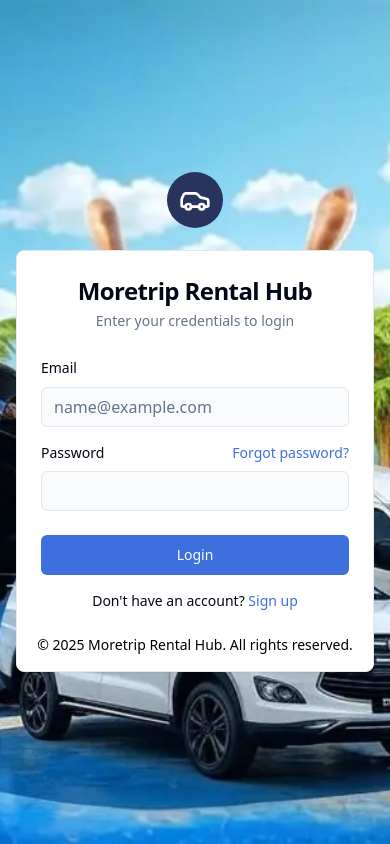
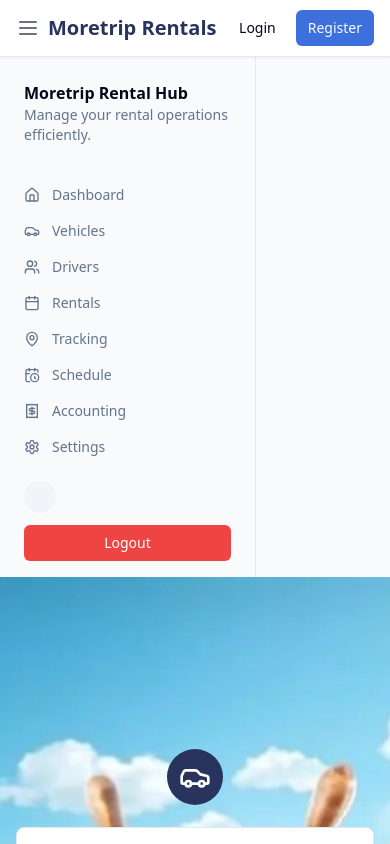
Before and after one commit to recehantoken/journey-track-hub, a React (Vite) app: page /login in a window 390 px wide. Shown: the top 844 px of the page. Built offline with nearby package versions, Linux system fonts and the light colour scheme.

Commit message:
Reverted to commit 94f8a258d5f85208367b841e68231022cbc72658

```diff
--- a/src/App.tsx
+++ b/src/App.tsx
@@ -1,4 +1,3 @@
-
 import { Toaster } from "@/components/ui/toaster";
 import { Toaster as Sonner } from "@/components/ui/sonner";
 import { TooltipProvider } from "@/components/ui/tooltip";
@@ -6,6 +5,9 @@ import { QueryClient, QueryClientProvider } from "@tanstack/react-query";
 import { BrowserRouter, Routes, Route, Navigate } from "react-router-dom";
 import MainLayout from "./components/layout/MainLayout";
 import { AuthProvider, useAuth } from "./contexts/AuthContext";
+import React, { useState } from "react";
+import Navbar from "./components/layout/Navbar";
+import Sidebar from "./components/layout/Sidebar";
 
 // Pages
 import Index from "./pages/Index";
@@ -78,11 +80,15 @@ const AppRoutes = () => {
 };
 
 const App = () => {
+  const [sidebarOpen, setSidebarOpen] = useState(false);
+
   return (
     <QueryClientProvider client={queryClient}>
       <TooltipProvider>
         <AuthProvider>
           <BrowserRouter>
+            <Navbar onOpenSidebar={() => setSidebarOpen(true)} />
+            <Sidebar open={sidebarOpen} setOpen={setSidebarOpen} />
             <AppRoutes />
           </BrowserRouter>
           <Toaster />
--- a/src/components/layout/Navbar.tsx
+++ b/src/components/layout/Navbar.tsx
@@ -1,3 +1,4 @@
+import { useState } from "react"; // Import useState
 import { Link } from "react-router-dom";
 import { Button } from "@/components/ui/button";
 import { User as UserIcon } from "lucide-react";
@@ -11,9 +12,13 @@ import {
   DropdownMenuSeparator,
   DropdownMenuTrigger,
 } from "@/components/ui/dropdown-menu";
-import { SidebarTrigger } from "@/components/ui/sidebar";
+import { MenuIcon } from "lucide-react"; // Import MenuIcon
 
-const Navbar = () => {
+interface NavbarProps {
+  onOpenSidebar: () => void;
+}
+
+const Navbar: React.FC<NavbarProps> = ({ onOpenSidebar }) => {
   const { user, signOut } = useAuth();
 
   const handleSignOut = async () => {
@@ -33,7 +38,13 @@ const Navbar = () => {
       <div className="flex items-center justify-between">
         {/* Left side */}
         <div className="flex items-center">
-          <SidebarTrigger className="block lg:hidden mr-2" />
+          <button // Replace SidebarTrigger with a button
+            onClick={onOpenSidebar}
+            className="block lg:hidden mr-2"
+            aria-label="Open Sidebar"
+          >
+            <MenuIcon className="h-6 w-6 text-gray-500" />
+          </button>
           <Link to="/" className="flex items-center">
             <span className="text-xl font-bold text-navy-800">
               Moretrip Rentals
--- a/src/components/layout/Sidebar.tsx
+++ b/src/components/layout/Sidebar.tsx
@@ -146,7 +146,7 @@ const Sidebar: React.FC<SidebarProps> = ({ open, setOpen }) => {
         </SheetContent>
       </Sheet>
 
-      <aside className="hidden md:block w-64 shrink-0 border-r flex flex-col">
+      <aside className="md:block w-64 shrink-0 border-r flex flex-col">
         {renderSidebarContent()}
       </aside>
     </>
```
